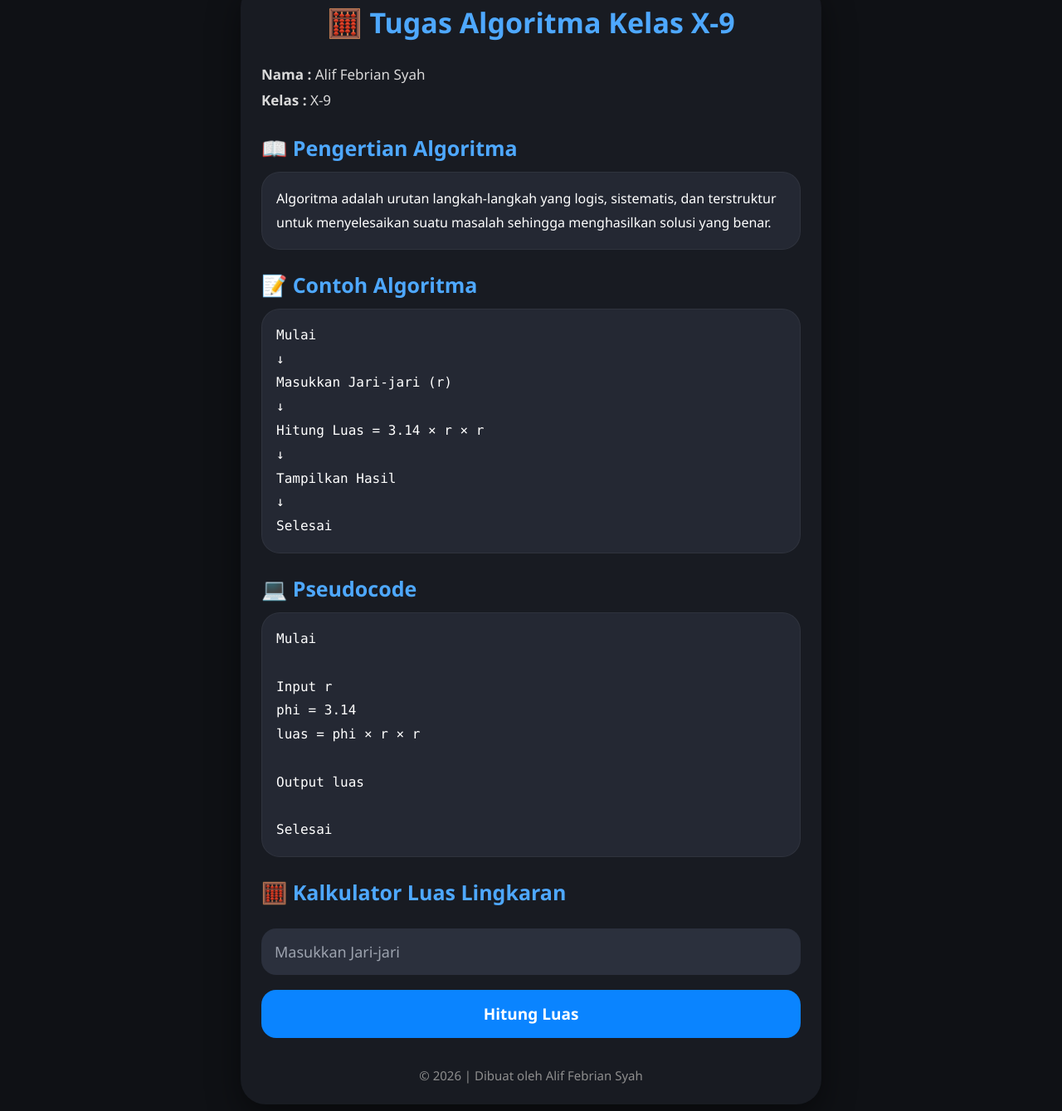
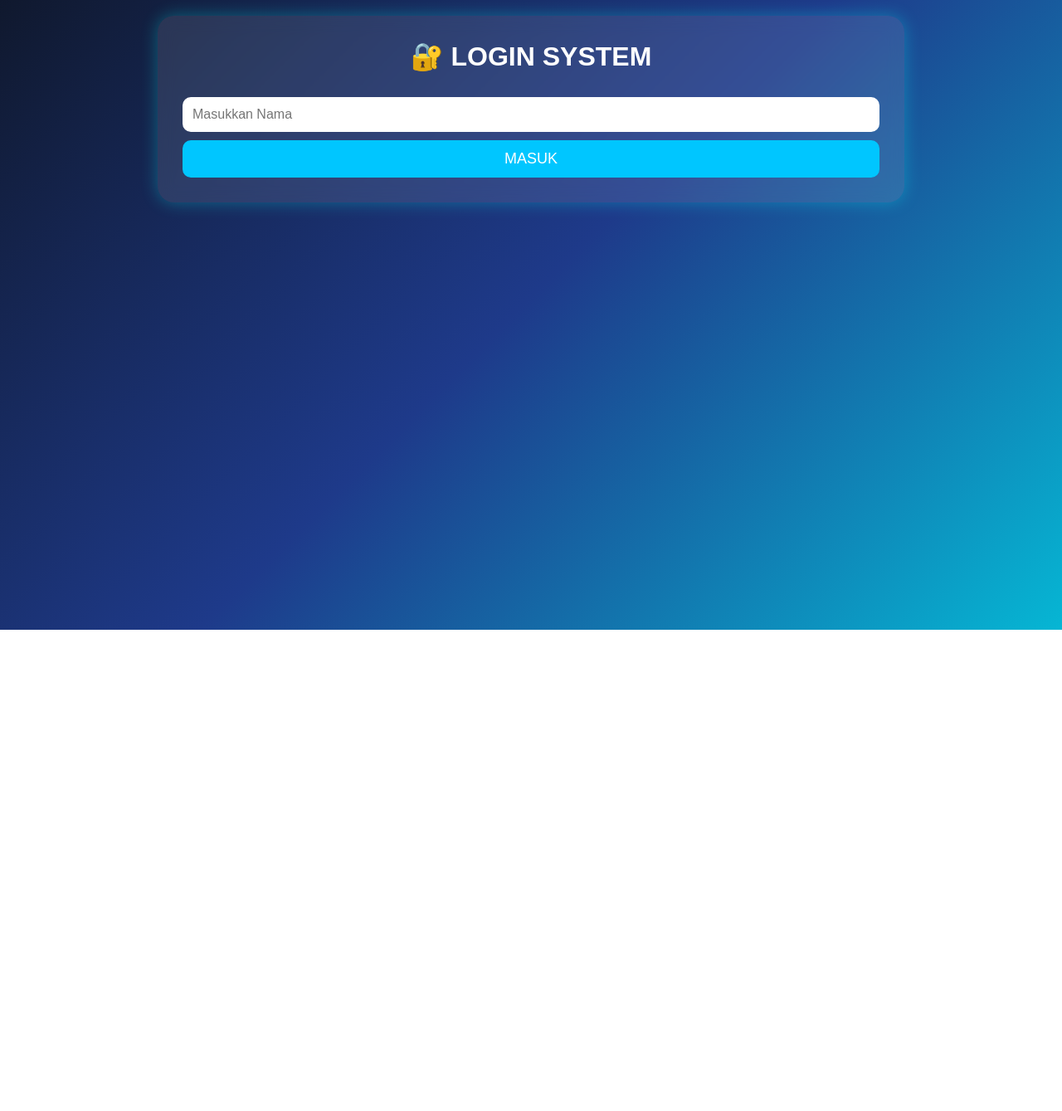
Before and after one commit to wildanalfarizi346-source/algoritma-x-9, a plain HTML site: page index.html in a window 1280 px wide. Shown: the part 41-1380 px from the top of the page at 83% size. After the commit the page ends 800 px from the top, so only its background shows below. Drawn offline with Linux system fonts and the light colour scheme.

Commit message:
Add files via upload

```diff
--- a/index.html
+++ b/index.html
@@ -3,309 +3,127 @@
 <head>
 <meta charset="UTF-8">
 <meta name="viewport" content="width=device-width, initial-scale=1.0">
-<title>Tugas Algoritma Kelas X-9</title>
 
-<style>
-*{
-margin:0;
-padding:0;
-box-sizing:border-box;
-font-family:Arial,Helvetica,sans-serif;
-}
+<title>Tugas Algoritma X-9</title>
 
-body{
-background:linear-gradient(135deg,#4facfe,#dbeafe);
-padding:20px;
-}
-
-.container{
-max-width:700px;
-margin:auto;
-background:#fff;
-border-radius:20px;
-padding:25px;
-box-shadow:0 10px 30px rgba(0,0,0,.2);
-}
-
-h1{
-text-align:center;
-color:#0d6efd;
-margin-bottom:20px;
-}
-
-h2{
-color:#0d6efd;
-margin:25px 0 10px;
-}
-
-.card{
-background:#f5f7fb;
-padding:15px;
-border-radius:15px;
-margin-top:10px;
-line-height:1.8;
-}
-
-pre{
-white-space:pre-wrap;
-font-size:16px;
-font-family:Consolas;
-}
-
-input{
-width:100%;
-padding:15px;
-border:2px solid #0d6efd;
-border-radius:10px;
-font-size:18px;
-margin-top:15px;
-}
-
-button{
-width:100%;
-padding:15px;
-margin-top:15px;
-border:none;
-border-radius:10px;
-background:#0d6efd;
-color:white;
-font-size:18px;
-font-weight:bold;
-cursor:pointer;
-transition:.3s;
-}
-
-button:hover{
-background:#0056d6;
-transform:scale(1.02);
-}
-
-#hasil{
-margin-top:20px;
-padding:15px;
-background:#e9fff0;
-border-left:6px solid green;
-border-radius:10px;
-font-size:20px;
-font-weight:bold;
-color:green;
-display:none;
-}
-
-footer{
-margin-top:30px;
-text-align:center;
-color:#666;
-font-size:15px;
-}
-</style>
-
+<link rel="stylesheet" href="style.css">
 </head>
 
 <body>
 
-<div class="container">
+<!-- LOGIN -->
+<div id="login">
 
-<h1>🧮 Tugas Algoritma Kelas X-9</h1>
+<h1>🔐 LOGIN SYSTEM</h1>
 
-<p><b>Nama :</b> Alif Febrian Syah</p>
-<p><b>Kelas :</b> X-9</p>
+<input
+type="text"
+id="nama"
+placeholder="Masukkan Nama">
 
-<h2>📖 Pengertian Algoritma</h2>
+<button onclick="masuk()">
 
-<div class="card">
-Algoritma adalah urutan langkah-langkah yang logis, sistematis, dan terstruktur untuk menyelesaikan suatu masalah sehingga menghasilkan solusi yang benar.
+MASUK
+
+</button>
+
 </div>
 
-<h2>📝 Contoh Algoritma</h2>
+<!-- LOADING -->
 
-<div class="card">
+<div id="loading" style="display:none;">
+
+<h2>Memverifikasi...</h2>
+
+<div class="loader"></div>
+
+</div>
+
+<!-- DASHBOARD -->
+
+<div id="dashboard" style="display:none;">
+
+<header>
+
+<h1>
+📚 TUGAS ALGORITMA
+</h1>
+
+<p id="user"></p>
+
+</header>
+
+<section class="card">
+
+<h2>📖 Pengertian</h2>
+
+<p>
+
+Algoritma adalah urutan langkah-langkah logis untuk menyelesaikan suatu masalah.
+
+</p>
+
+</section>
+
+<section class="card">
+
+<h2>📊 Flowchart</h2>
+
 <pre>
+
 Mulai
-↓
-Masukkan Jari-jari (r)
-↓
-Hitung Luas = 3.14 × r × r
-↓
-Tampilkan Hasil
-↓
+ ↓
+Input Jari-jari
+ ↓
+Hitung Luas
+ ↓
+Tampilkan
+ ↓
 Selesai
+
 </pre>
-</div>
+
+</section>
+
+<section class="card">
 
 <h2>💻 Pseudocode</h2>
 
-<div class="card">
 <pre>
+
 Mulai
+Input r
+luas = 3.14*r*r
+Output luas
+Selesai
 
-Input r
-phi = 3.14
-luas = phi × r × r
+</pre>
 
-Output luas
+</section>
 
-Selesai
-</pre>
-</div>
+<section class="card">
 
-<h2>🧮 Kalkulator Luas Lingkaran</h2>
+<h2>🧮 Kalkulator</h2>
 
-<input type="number" id="r" placeholder="Masukkan Jari-jari">
+<input
+type="number"
+id="r"
+placeholder="Jari-jari">
 
-<button onclick="hitung()">Hitung Luas</button>
+<button onclick="hitung()">
 
-<div id="hasil"></div>
+Hitung
 
-<footer>
-© 2026 | Dibuat oleh Alif Febrian Syah
-</footer>
+</button>
+
+<h3 id="hasil"></h3>
+
+</section>
 
 </div>
 
-<script>
-
-function hitung(){
-
-let r=document.getElementById("r").value;
-
-if(r==""){
-alert("Masukkan nilai jari-jari terlebih dahulu!");
-return;
-}
-
-let luas=3.14*r*r;
-
-let hasil=document.getElementById("hasil");
-
-hasil.style.display="block";
-
-hasil.innerHTML=
-"📏 Jari-jari = <b>"+r+" cm</b><br><br>"+
-"📐 Rumus = π × r²<br>"+
-"= 3.14 × "+r+" × "+r+"<br><br>"+
-"✅ Luas Lingkaran = <b>"+luas.toFixed(2)+" cm²</b>";
-
-}
-
-</script>
+<script src="script.js"></script>
 
 </body>
-</html><style>
 
-*{
-margin:0;
-padding:0;
-box-sizing:border-box;
-font-family:"Segoe UI",sans-serif;
-}
-
-body{
-background:#0f1115;
-color:#fff;
-padding:20px;
-}
-
-.container{
-max-width:700px;
-margin:auto;
-background:#181b22;
-border-radius:30px;
-padding:25px;
-box-shadow:0 15px 40px rgba(0,0,0,.45);
-}
-
-h1{
-font-size:34px;
-text-align:center;
-color:#4EA8FF;
-margin-bottom:25px;
-}
-
-h2{
-color:#4EA8FF;
-margin:25px 0 12px;
-font-size:25px;
-}
-
-p{
-color:#d9d9d9;
-line-height:1.8;
-font-size:17px;
-}
-
-.card{
-background:#242833;
-padding:18px;
-border-radius:22px;
-margin-top:12px;
-box-shadow:inset 0 0 0 1px rgba(255,255,255,.05);
-}
-
-pre{
-font-size:16px;
-color:white;
-line-height:1.8;
-white-space:pre-wrap;
-font-family:Consolas;
-}
-
-input{
-width:100%;
-padding:16px;
-margin-top:15px;
-background:#2b303d;
-border:none;
-border-radius:18px;
-color:white;
-font-size:18px;
-outline:none;
-}
-
-input::placeholder{
-color:#9da3af;
-}
-
-button{
-width:100%;
-padding:16px;
-margin-top:18px;
-border:none;
-border-radius:18px;
-background:#0A84FF;
-color:white;
-font-size:19px;
-font-weight:bold;
-cursor:pointer;
-transition:.25s;
-}
-
-button:hover{
-transform:scale(1.02);
-background:#2D9CFF;
-}
-
-button:active{
-transform:scale(.97);
-}
-
-#hasil{
-display:none;
-margin-top:20px;
-background:#163F2E;
-color:#54FF96;
-padding:18px;
-border-radius:18px;
-font-size:20px;
-font-weight:bold;
-text-align:center;
-}
-
-footer{
-margin-top:35px;
-text-align:center;
-color:#8e8e8e;
-font-size:15px;
-}
-
-</style>
+</html>
```
